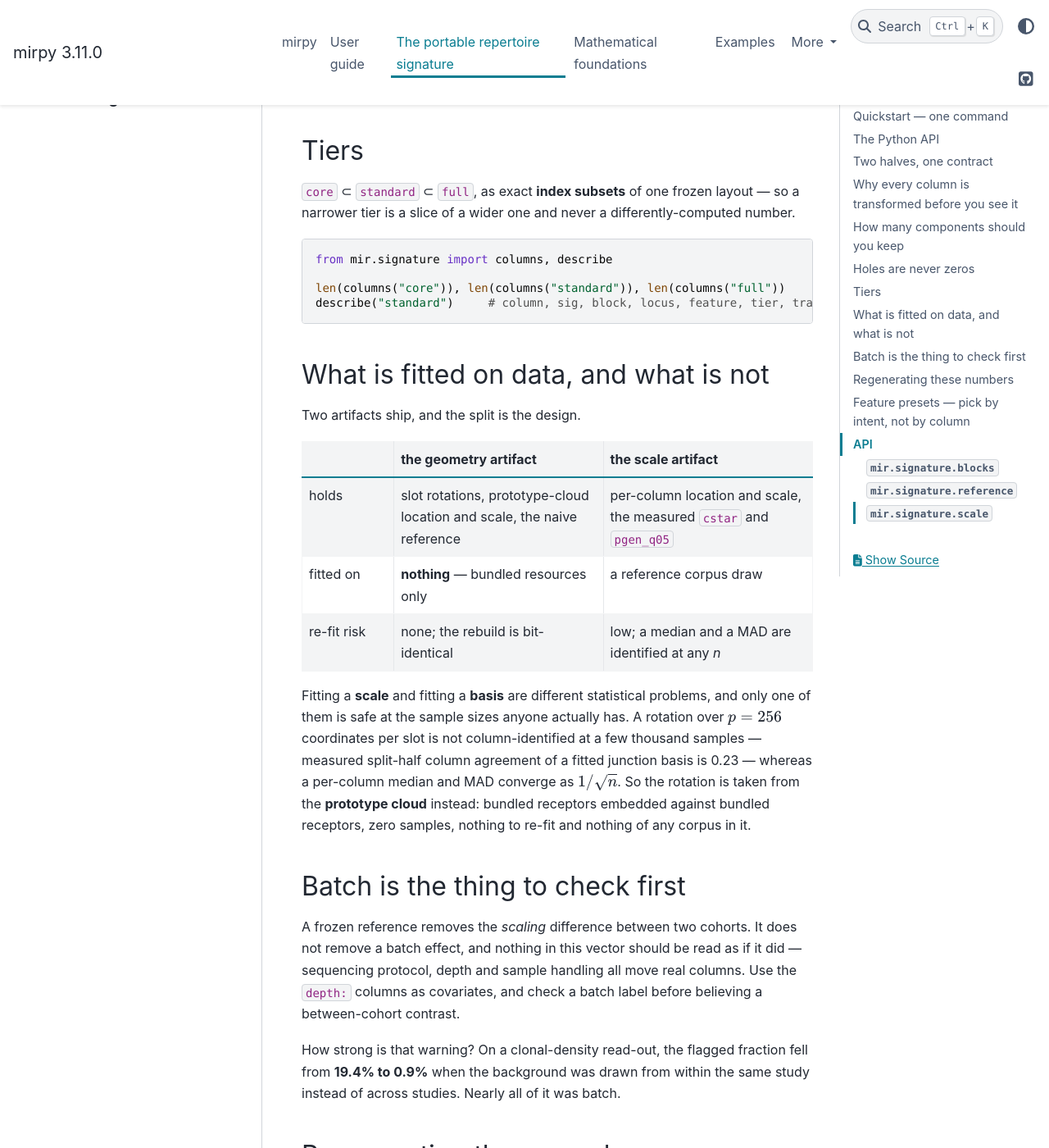
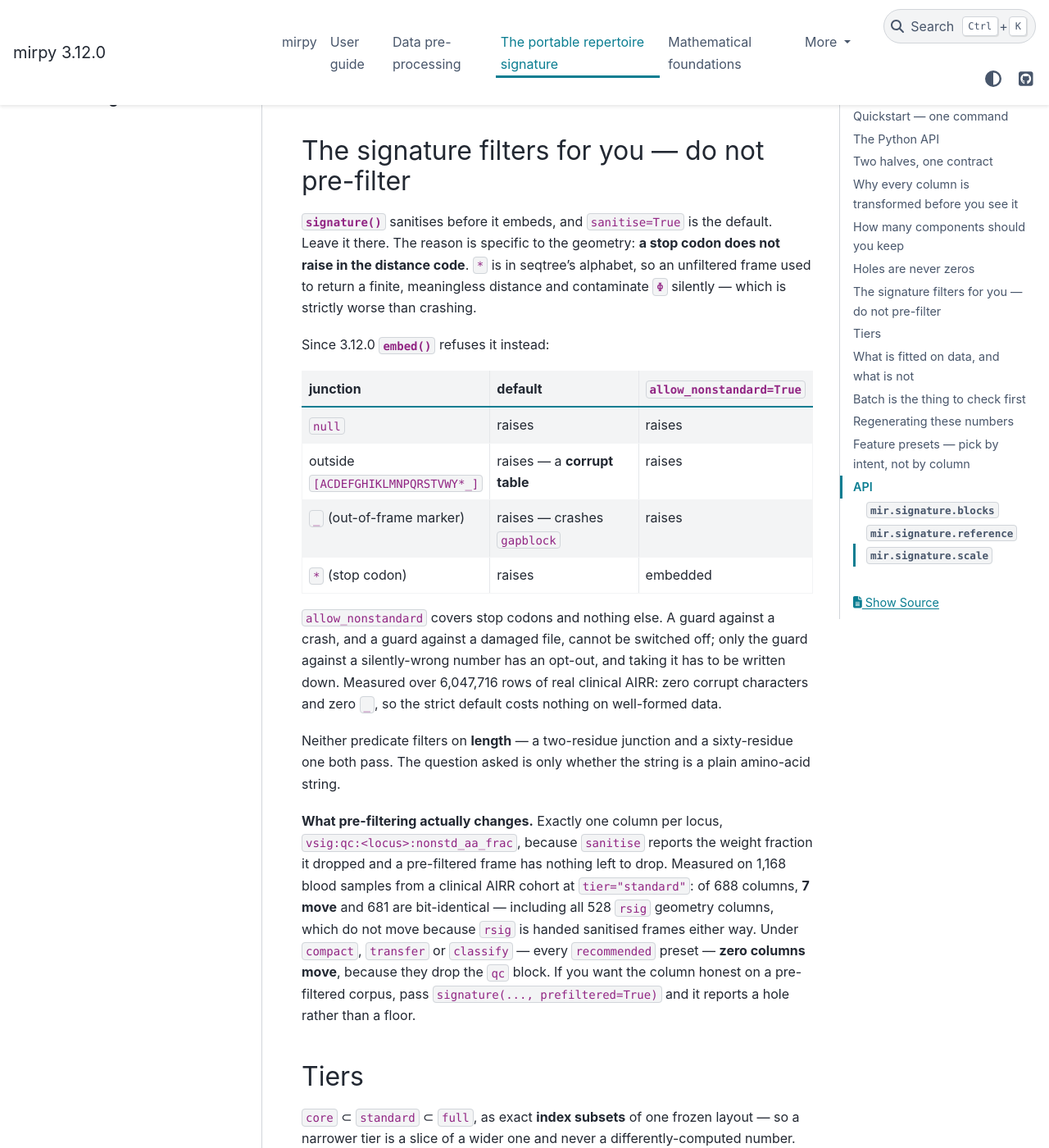
Before and after one commit to antigenomics/mirpy, a Sphinx documentation site: the page built from docs/signature.rst, in a window 1280 px wide and 1400 px high, scrolled down 6177 px. Shown: the whole window at 82% size. Built offline with Sphinx 7.4.7 and the PyData theme 0.15.4, drawn with Linux system fonts in a browser that asks for light colours; some of the changed text lies outside the part shown.

Commit message:
3.12.0: non-productive rearrangements are filtered on every read, with no opt-out
WHY MIRPY DIFFERS FROM VDJTOOLS. A stop codon is IN seqtree's amino-acid alphabet, so an unfiltered
frame does not crash -- it returns a finite, entirely meaningless distance, which then flows into
Phi, into every principal component, and into whatever model is fitted downstream. Nothing raises,
nothing warns, and the result looks exactly like a real one. That is strictly worse than crashing.

mirpy's contract is therefore that it cannot embed a non-productive rearrangement MEANINGFULLY --
a stronger claim than cannot embed it at all. It can. That is the problem. vdjtools, which only
computes statistics, leaves the same filter optional and gains --nonproductive to isolate them.

_read() applies vdjtools.preprocess.filter_productive on every dataset read, reports what it
dropped and which evidence it used (the file's AIRR `productive` column when present, else
stop_codon + vj_in_frame, else derived from junction_aa). productive_only=False raises;
`mir embed --no-filter-functional` exits with a pointer to `vdjtools filter --nonproductive`.

allow_nonstandard IS REMOVED from TCREmp.embed. It was added one release ago as an opt-in for
precisely this, and that was the wrong call: a guard you can switch off is not a guard against
something that fails silently. The guards that remain -- null junction, out-of-frame marker,
unparseable character, stop codon -- have no opt-out at all.

New docs page: Data pre-processing. Covers what mirpy filters and why it cannot be turned off,
where everything else lives (vdjtools; mirpy reimplements none of it), the three-axis hierarchy,
and the note that IMGT gene functionality is deliberately NOT mandated -- a pseudogene V that
rearranged in frame embeds perfectly well, and whether it belongs in an analysis is a biological
question rather than a numerical one. Also records that every frozen reference ships fitted on
productive-only data, matching what samples are reduced to on read.

REQUIRES vdjtools >= 3.10.0 for filter_productive/productive_mask. mirpy cannot go green in CI
until that is on PyPI -- the failure seen on the previous attempt was exactly this skew.

Co-Authored-By: Claude Opus 5 <noreply@anthropic.com>

```diff
--- a/docs/index.rst
+++ b/docs/index.rst
@@ -112,6 +112,7 @@ Every formula, derivation and invariant behind these is collected in
 
    self
    usage
+   preprocessing
    signature
    math
    examples
--- /dev/null
+++ b/docs/preprocessing.rst
@@ -0,0 +1,131 @@
+Data pre-processing
+===================
+
+mirpy does its own pre-processing, and one part of it is not negotiable.
+
+.. contents::
+   :local:
+   :depth: 2
+
+
+The short version
+-----------------
+
+**Non-productive rearrangements are removed on every dataset read, and that cannot be turned off.**
+
+Everything else — format conversion, error correction, depth normalisation, length and frequency
+and segment filtering — lives in vdjtools' own `Data pre-processing
+<https://antigenomics.github.io/vdjtools/preprocessing.html>`_ page, and mirpy calls it.
+mirpy does not reimplement any of it.
+
+
+Why the productive filter is mandatory here
+-------------------------------------------
+
+This is the one place mirpy deliberately differs from vdjtools, where the same filter is optional.
+The reason is specific to embedding.
+
+A stop codon is **in** the amino-acid alphabet the distance code uses. So an unfiltered frame does
+not crash — it returns a finite, entirely meaningless distance, and that number then flows into
+:math:`\Phi`, into every principal component, and into whatever model you fit downstream. Nothing
+raises, nothing warns, and the result looks exactly like a real one.
+
+That is strictly worse than crashing. A crash you notice.
+
+So mirpy states its contract as: **it cannot embed a non-productive rearrangement meaningfully**,
+which is a stronger and more useful claim than *cannot embed it at all*. It can. That is the
+problem.
+
+.. code-block:: python
+
+   from mir.embedding.tcremp import TCREmp
+
+   model = TCREmp.from_defaults("human", "TRB")
+   model.embed(frame_with_a_stop_codon)
+   # ValueError: junction_aa has 1 of 20 non-productive value(s), e.g. ['CASS*YEQYF'].
+   # '*' is in seqtree's alphabet, so this does NOT raise downstream -- it embeds to a finite,
+   # meaningless distance and contaminates the geometry silently. mirpy therefore refuses it
+   # with no opt-out. Filter first with vdjtools.preprocess.filter_productive(); if you want
+   # the non-productive fraction itself, that is a vdjtools question, not a mirpy one.
+
+There is no ``allow_nonstandard`` parameter. There was one; it was removed, because a guard you can
+switch off is not a guard against something that fails silently.
+
+
+What happens on a read
+----------------------
+
+:func:`mir.cli._read` — and every CLI command that loads clonotypes — applies
+:func:`vdjtools.preprocess.filter_productive` and reports what it dropped:
+
+.. code-block:: text
+
+   [mir] dropped 1,412 non-productive rearrangement(s) of 12,004 (productivity read from
+         junction_aa); mirpy always does this
+
+The evidence is named because it matters: where a file carries the AIRR ``productive``,
+``stop_codon`` or ``vj_in_frame`` columns those are authoritative, and productivity is only derived
+from ``junction_aa`` when the file states nothing. See vdjtools' pre-processing page.
+
+Frequencies are renormalised over the survivors by default. Pass
+``recompute_frequencies=False`` to leave the file's own frequencies untouched.
+
+Asking for it not to happen is an error:
+
+.. code-block:: python
+
+   _read("sample.tsv", productive_only=False)
+   # ValueError: mirpy cannot embed non-productive rearrangements meaningfully ...
+
+.. code-block:: bash
+
+   mir embed clonotypes sample.tsv --no-filter-functional
+   # [mir] --no-filter-functional is not available in mirpy. ... Use `vdjtools filter
+   #       --nonproductive` if the non-productive fraction is what you want.
+
+
+Three axes, and mirpy only mandates one
+---------------------------------------
+
+The full hierarchy is documented on vdjtools' pre-processing page. In brief:
+
+.. list-table::
+   :header-rows: 1
+   :widths: 24 34 42
+
+   * - axis
+     - the question
+     - mirpy's position
+   * - **parseable**
+     - is ``junction_aa`` readable at all?
+     - raises — a damaged table, never silently filtered
+   * - **productive** (AIRR)
+     - does the rearrangement encode a chain?
+     - **filtered on every read, no opt-out**
+   * - **functional genes** (IMGT F/ORF/P)
+     - is the germline gene real?
+     - your choice — call vdjtools before handing frames to mirpy
+
+Note the third one is *not* mandated. A pseudogene V that rearranged in frame with no stop codon
+embeds perfectly well; whether it should be in your analysis is a biological question, not a
+numerical one, so mirpy leaves it to you.
+
+.. code-block:: python
+
+   from vdjtools.preprocess import filter_functional_genes, filter_length
+
+   df = filter_functional_genes(df, keep=("F", "ORF"))
+   df = filter_length(df, min_len=5, max_len=60)     # inclusive bounds
+   # ... then hand it to mirpy
+
+
+References ship pre-filtered
+----------------------------
+
+Every frozen reference artifact mirpy ships — the geometry reference and the fitted scale
+reference — was fitted on **productive-only** data. That is the same population your samples are
+reduced to on read, which is what makes the standardisation meaningful: a sample and the reference
+it is scored against must describe the same thing.
+
+The scripts that refit those references are not distributed. They read a private corpus, and the
+artifact rather than the recipe is what ships.
--- a/docs/signature.rst
+++ b/docs/signature.rst
@@ -259,6 +259,54 @@ statistic the sample is too shallow to estimate — each yields ``nan`` and a ``
 model that reads "absent" as "zero" reads an unsequenced chain as a biological finding. Most
 learners take ``nan`` natively; those that do not should impute *and* keep the mask.
 
+The signature filters for you — do not pre-filter
+-------------------------------------------------
+
+:func:`~mir.signature.signature` sanitises before it embeds, and ``sanitise=True`` is the default.
+Leave it there. The reason is specific to the geometry: **a stop codon does not raise in the
+distance code**. ``*`` is in seqtree's alphabet, so an unfiltered frame used to return a finite,
+meaningless distance and contaminate ``Φ`` silently — which is strictly worse than crashing.
+
+Since 3.12.0 :meth:`~mir.embedding.tcremp.TCREmp.embed` refuses it instead:
+
+.. list-table::
+   :header-rows: 1
+   :widths: 32 34 34
+
+   * - junction
+     - default
+     - ``allow_nonstandard=True``
+   * - ``null``
+     - raises
+     - raises
+   * - outside ``[ACDEFGHIKLMNPQRSTVWY*_]``
+     - raises — a **corrupt table**
+     - raises
+   * - ``_`` (out-of-frame marker)
+     - raises — crashes ``gapblock``
+     - raises
+   * - ``*`` (stop codon)
+     - raises
+     - embedded
+
+``allow_nonstandard`` covers stop codons and nothing else. A guard against a crash, and a guard
+against a damaged file, cannot be switched off; only the guard against a silently-wrong number has
+an opt-out, and taking it has to be written down. Measured over 6,047,716 rows of real clinical
+AIRR: zero corrupt characters and zero ``_``, so the strict default costs nothing on well-formed
+data.
+
+Neither predicate filters on **length** — a two-residue junction and a sixty-residue one both pass.
+The question asked is only whether the string is a plain amino-acid string.
+
+**What pre-filtering actually changes.** Exactly one column per locus,
+``vsig:qc:<locus>:nonstd_aa_frac``, because ``sanitise`` reports the weight fraction it dropped and
+a pre-filtered frame has nothing left to drop. Measured on 1,168 blood samples from a clinical AIRR cohort at
+``tier="standard"``: of 688 columns, **7 move** and 681 are bit-identical — including all 528
+``rsig`` geometry columns, which do not move because ``rsig`` is handed sanitised frames either
+way. Under ``compact``, ``transfer`` or ``classify`` — every ``recommended`` preset — **zero
+columns move**, because they drop the ``qc`` block. If you want the column honest on a pre-filtered
+corpus, pass ``signature(..., prefiltered=True)`` and it reports a hole rather than a floor.
+
 Tiers
 -----
 
--- a/pyproject.toml
+++ b/pyproject.toml
@@ -30,7 +30,7 @@ dependencies = [
   "seqtree>=0.3.0",
   # AIRR data model (polars schema + IO), germline reference, VDJ-rearrangement
   # Pgen + synthetic sampling. mirpy has no data-model layer of its own.
-  "vdjtools>=3.7.1",
+  "vdjtools>=3.10.0",
 ]
 license = { text = "GPL-3.0-or-later" }
 
@@ -40,7 +40,7 @@ annotate = ["vdjmatch"]
 # Build-time only: regenerate region_annotations.txt (arda) and the baked
 # germline distance matrices (BioPython). Runtime needs neither. arda comes
 # via vdjtools[model] (single arda version across the ecosystem), not pinned directly.
-build = ["vdjtools[model]>=3.7.1", "biopython"]
+build = ["vdjtools[model]>=3.10.0", "biopython"]
 # Part 2: neural codecs and density methods.
 ml = ["torch"]
 # Benchmark harness: DBSCAN eps selection + plotting + HuggingFace dataset fetch +
--- a/src/mir/__init__.py
+++ b/src/mir/__init__.py
@@ -15,7 +15,7 @@ from __future__ import annotations
 
 import os
 
-__version__ = "3.11.0"
+__version__ = "3.12.0"
 
 __all__ = ["__version__", "get_resource_path", "TCREmp", "PairedTCREmp"]
 
```
Also changed, not shown: CHANGELOG.md (+79 -0 lines), 5 other files.
